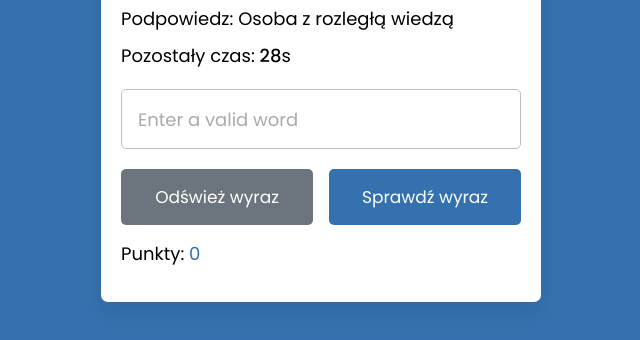
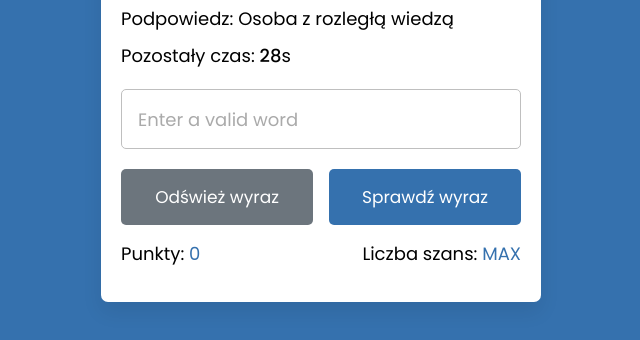
Before and after one commit to xcenqx/scrable, a plain HTML site: page index.html in a window 1280 px wide. Both pictures are taken after a click on the element "Start the Game". Shown: the part 332-672 px from the top of the page, without its empty margins (319-959 px from the left). Drawn offline with Linux system fonts and the light colour scheme.

Commit message:
Update index.html

```diff
--- a/index.html
+++ b/index.html
@@ -29,7 +29,7 @@
                 <button class="refresh-word">Odśwież wyraz</button>
                 <button class="check-word">Sprawdź wyraz</button>
             </div>
-            <div class="score-area"><span>Punkty: </span><span class="score">0</span></div>
+            <div class="score-area"><span>Punkty: </span><span class="score">0</span><span style="float: right;"><span>Liczba szans: </span><span class="score">MAX</span></div>
         </div>
     </div>
 
```
